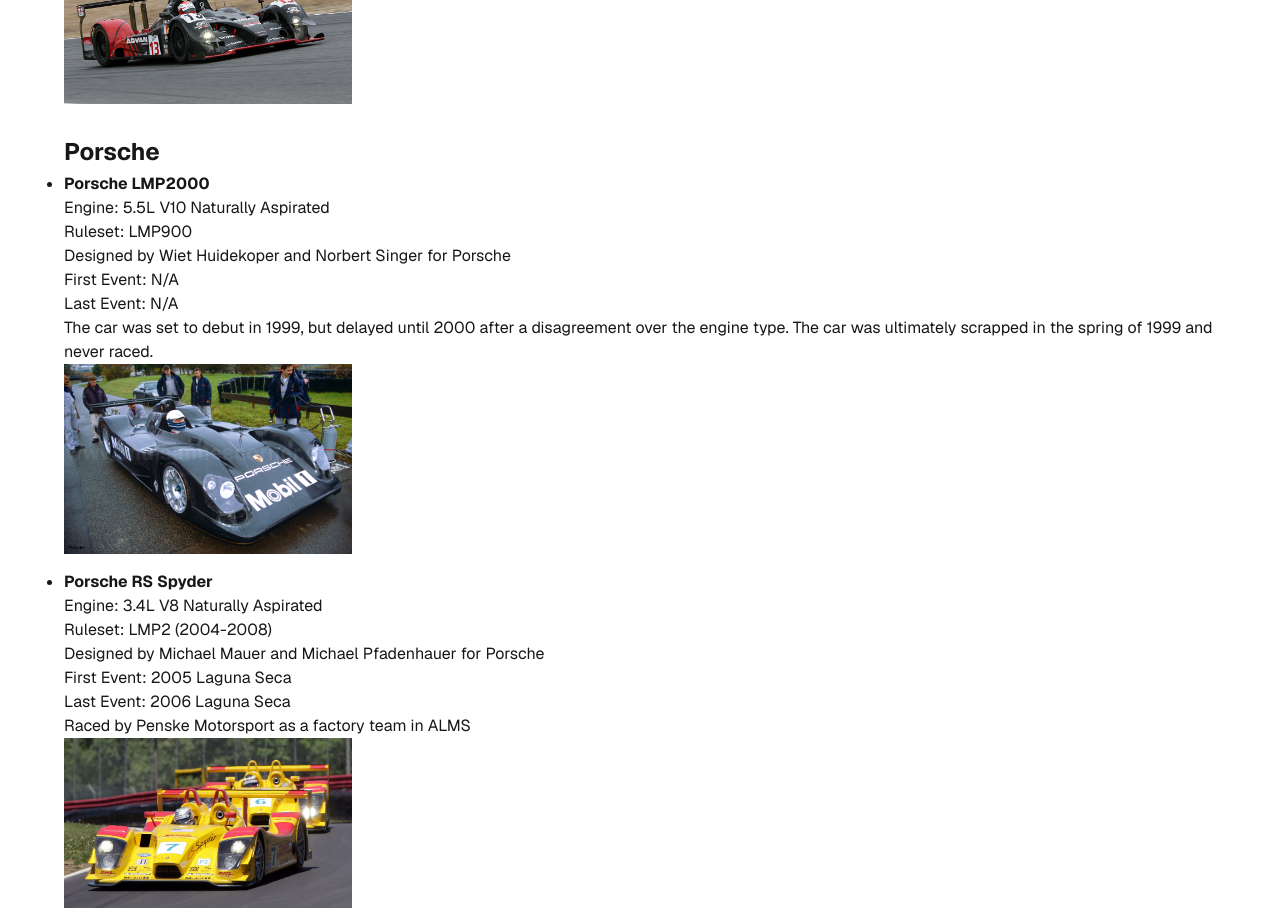
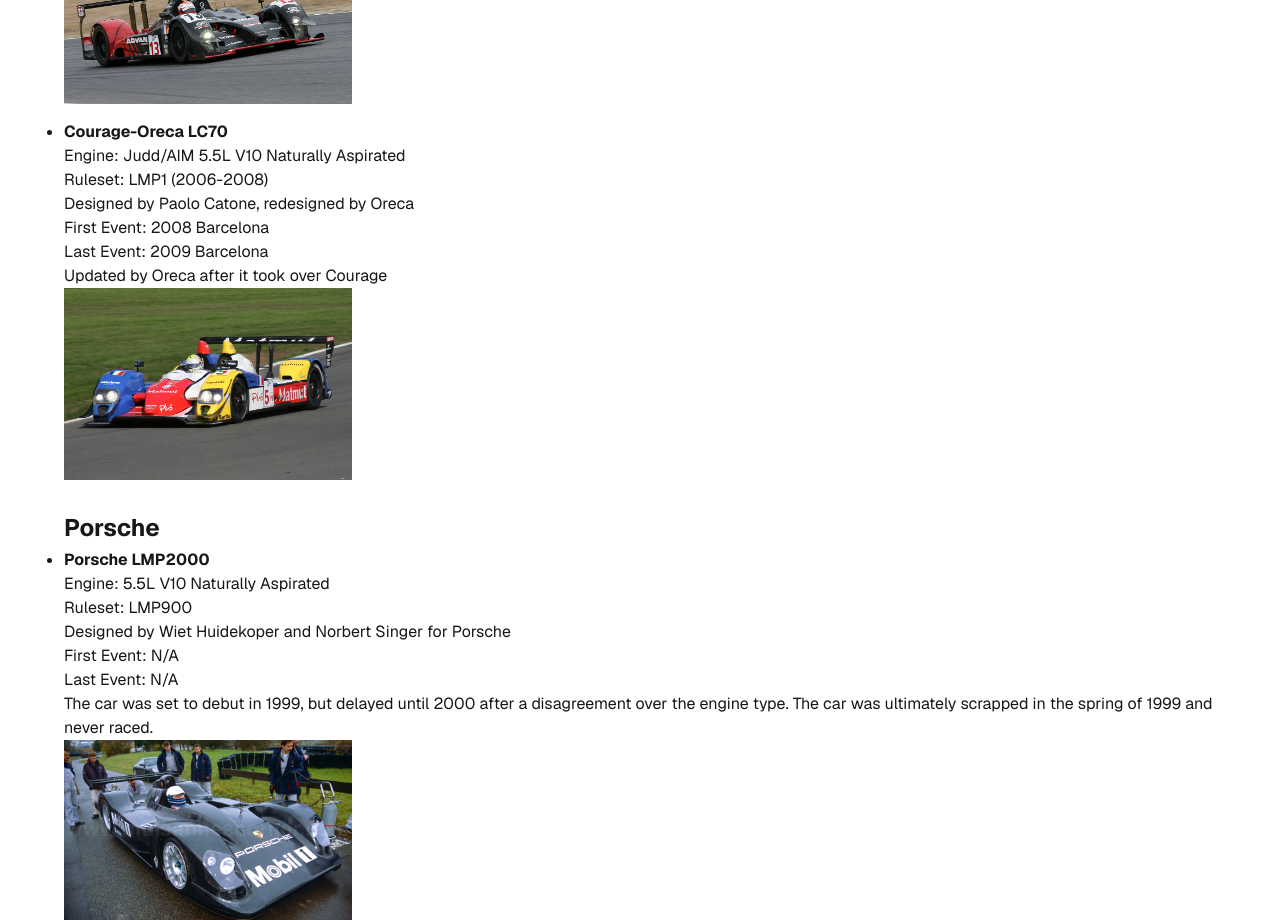
Before and after one commit to RasmusKodehode/sportscar-encyclopedia, a Next.js app: page /the-cars in a window 1280 px wide. Shown: the part 7160-8080 px from the top of the page. Built offline with nearby package versions, Linux system fonts and the light colour scheme.

Commit message:
added Courage-Oreca LC70

```diff
--- a/app/the-cars/page.tsx
+++ b/app/the-cars/page.tsx
@@ -42,6 +42,7 @@
 import ACURAARX01 from "../../public/ACURAARX-01b.jpg";
 import PEUGEOT908HDI from "../../public/PEUGEOT908HDIFAP.jpg";
 import EPSILON from "../../public/EPSILONEUSKADIEE1.jpg";
+import COURAGEORECA from "../../public/COURAGEORECA.jpg";
 import DOMES102 from "../../public/DOMES102.jpg";
 
 export default function Cars() {
@@ -446,6 +447,26 @@
                   width={500}
                   height={500}
                   alt="Courage LC70"
+                  className="w-72"
+                />
+              </li>
+              <li>
+                <p className="font-bold">Courage-Oreca LC70</p>
+                <p>
+                  Engine: Judd/AIM 5.5L V10 Naturally Aspirated
+                </p>
+                <p>Ruleset: LMP1 (2006-2008)</p>
+                <p>Designed by Paolo Catone, redesigned by Oreca</p>
+                <p>First Event: 2008 Barcelona</p>
+                <p>Last Event: 2009 Barcelona </p>
+                <p>
+                  Updated by Oreca after it took over Courage
+                </p>
+                <Image
+                  src={COURAGEORECA}
+                  width={500}
+                  height={500}
+                  alt="Courage Oreca LC70"
                   className="w-72"
                 />
               </li>
--- a/app/year-by-year/2008/page.tsx
+++ b/app/year-by-year/2008/page.tsx
@@ -115,8 +115,12 @@
             </li>
             <li>
               In 2007 Oreca bought Courage with the goal to develop a new car
-              for 2009. In 2008 the Oreca team ran 2 modified LC70s badged as
-              Courage-Orecas.
+              for 2009. The LC70s were heavily updated around a new Judd V10
+              powerplant, and the cars were now badged as Courage-Orecas. The
+              renamed Team Oreca Matmut brought 2 cars to the LMS season and Le
+              Mans, with a third car at Le Mans run by a group of university
+              students in the Tokai University-team, who helped develop the aero
+              of the 2008 car.
             </li>
             <li>
               Creation Autosportif went into their 2nd season with the CA07,
@@ -577,6 +581,46 @@
                 </tr>
                 <tr>
                   <td>Benoit Treluyer(FRA)</td>
+                  <td>Le Mans</td>
+                </tr>
+                <tr>
+                  <td rowSpan={8}>
+                    <strong>Team Oreca Matmut</strong>
+                  </td>
+                  <td rowSpan={8}>Courage-Oreca LC70</td>
+                  <td rowSpan={4}>6</td>
+                  <td>Olivier Panis(FRA)</td>
+                  <td>
+                    Barcelona, Monza, Spa, Le Mans, Nurburgring, Silverstone
+                  </td>
+                </tr>
+                <tr>
+                  <td>Nicolas Lapierre(FRA)</td>
+                  <td>Barcelona, Monza, Spa, Nurburgring, Silverstone</td>
+                </tr>
+                <tr>
+                  <td>Simon Pagenaud(FRA)</td>
+                  <td>Le Mans</td>
+                </tr>
+                <tr>
+                  <td>Marcel Fässler(CHE)</td>
+                  <td>Le Mans</td>
+                </tr>
+                <tr>
+                  <td rowSpan={4}>5</td>
+                  <td>Soheil Ayari(FRA)</td>
+                  <td>Barcelona, Monza, Le Mans, Nurburgring, Silverstone</td>
+                </tr>
+                <tr>
+                  <td>Stephane Ortelli(MCO)</td>
+                  <td>Barcelona, Monza, Nurburgring, Silverstone</td>
+                </tr>
+                <tr>
+                  <td>Loïc Duval(FRA)</td>
+                  <td>Le Mans, Nurburgring</td>
+                </tr>
+                <tr>
+                  <td>Laurent Groppi(FRA)</td>
                   <td>Le Mans</td>
                 </tr>
                 <tr>
@@ -1384,9 +1428,7 @@
         </div>
         <div className="flex flex-col gap-2 w-full">
           <h2>Misc Links</h2>
-          <ul>
-
-          </ul>
+          <ul></ul>
         </div>
       </main>
     </div>
```
Also changed, not shown: public/COURAGEORECA.jpg (added).
